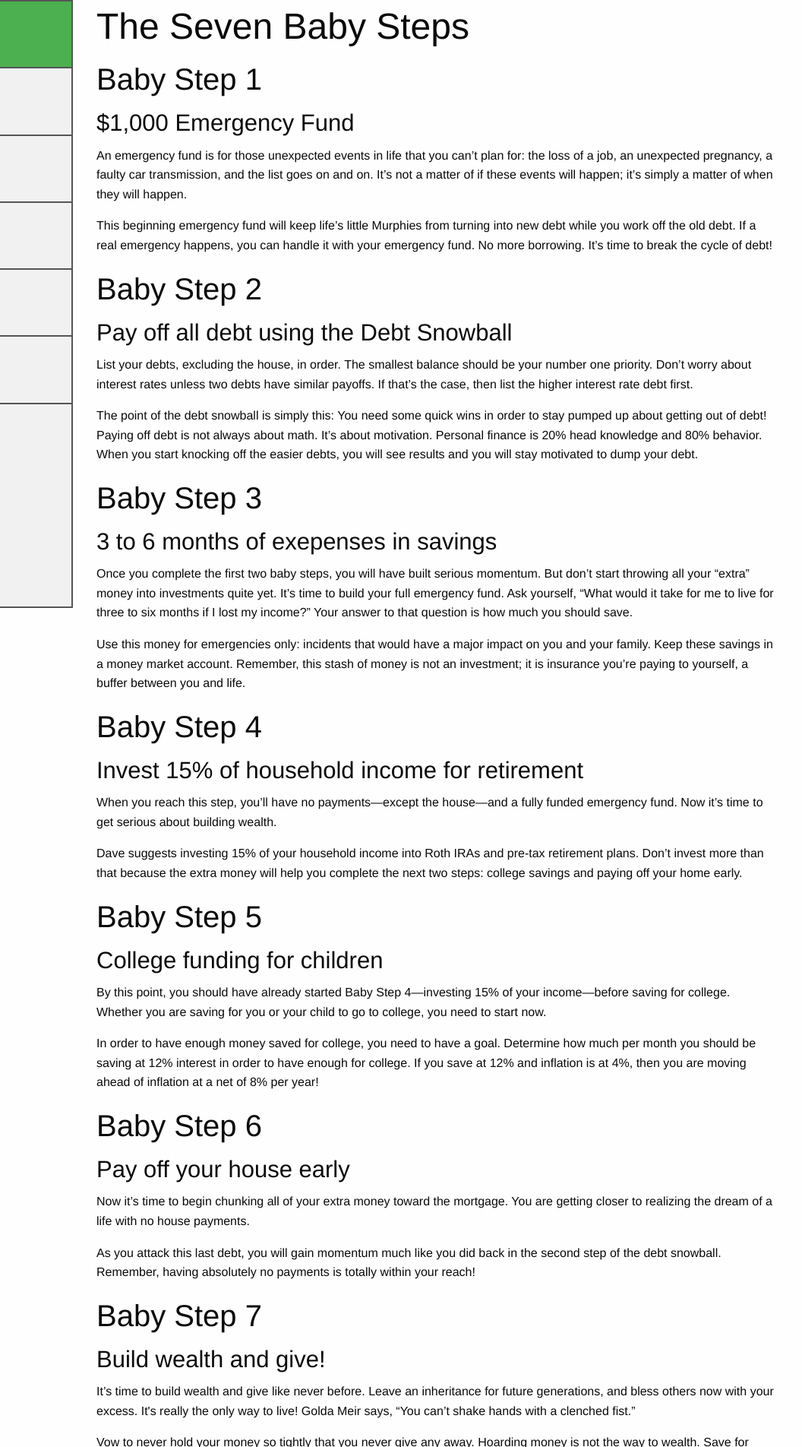
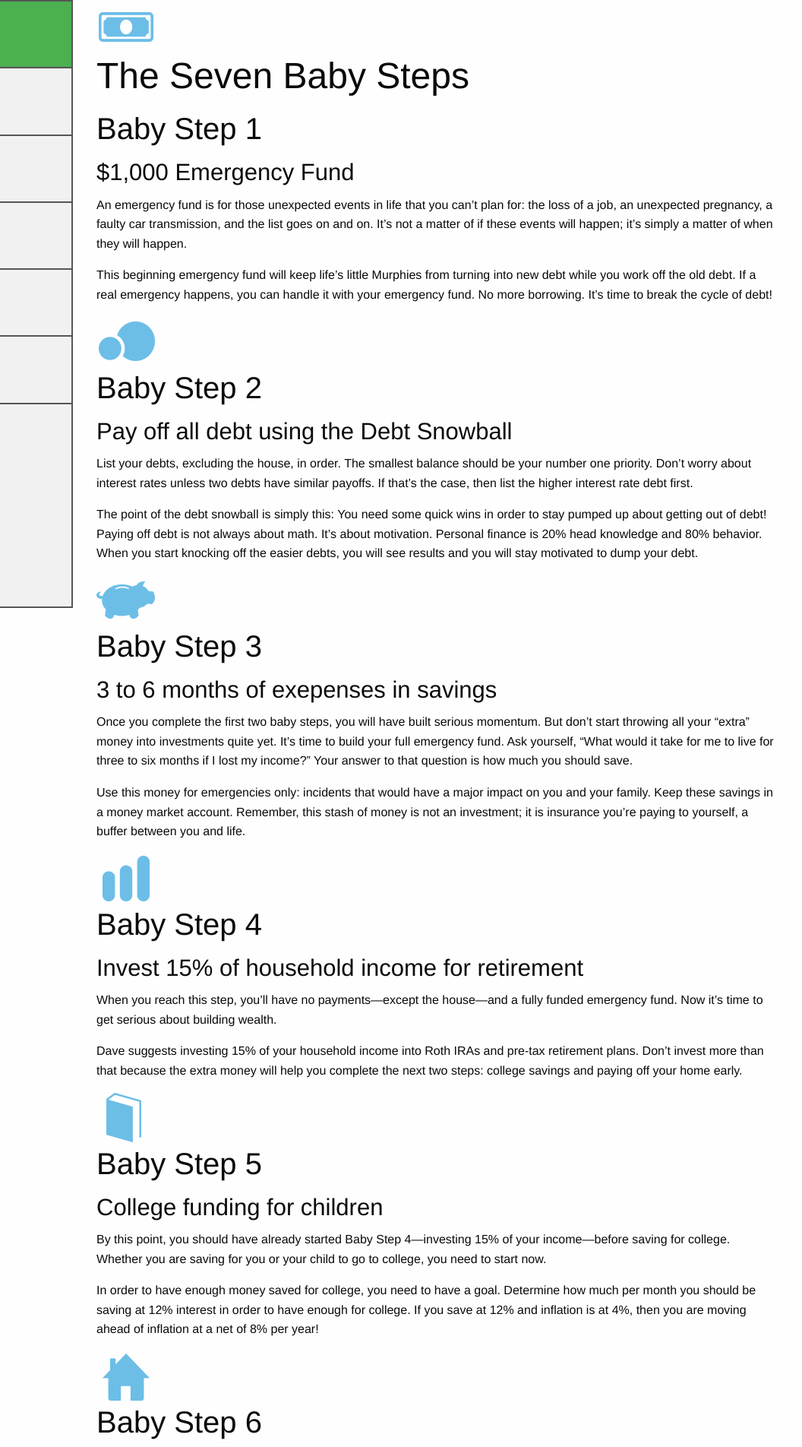
Before and after one commit to orchardsonbett/transition1, a plain HTML site: page index.html in a window 1280 px wide. Shown: the top 1904 px of the page at 76% size, 224-1280 px from the left. Drawn offline with Linux system fonts and the light colour scheme.

Commit message:
images added to index

```diff
--- a/index.html
+++ b/index.html
@@ -26,6 +26,7 @@
     </header>
     <div style="margin-left:25%;padding:1px 16px;height:1000px;">
         <div class="small-12 column">
+            <img src="img/icons_large_bs1_blue.png">
             <h1>The Seven Baby Steps</h1>
             <h2>Baby Step 1</h2>
             <h3> $1,000 Emergency Fund</h3>
@@ -33,36 +34,42 @@
             <p>This beginning emergency fund will keep life’s little Murphies from turning into new debt while you work off the old debt. If a real emergency happens, you can handle it with your emergency fund. No more borrowing. It’s time to break the cycle of debt!</p>
         </div>
         <div class="small-12 column">
+            <img src="img/icons_large_bs2_blue.png">
             <h2>Baby Step 2</h2>
             <h3>Pay off all debt using the Debt Snowball</h3>
             <p>List your debts, excluding the house, in order. The smallest balance should be your number one priority. Don’t worry about interest rates unless two debts have similar payoffs. If that’s the case, then list the higher interest rate debt first.</p>
             <p> The point of the debt snowball is simply this: You need some quick wins in order to stay pumped up about getting out of debt! Paying off debt is not always about math. It’s about motivation. Personal finance is 20% head knowledge and 80% behavior. When you start knocking off the easier debts, you will see results and you will stay motivated to dump your debt.</p>
         </div>
         <div class="small-12 column">
+            <img src="img/icons_large_bs3_blue.png">
             <h2>Baby Step 3</h2>
             <h3> 3 to 6 months of exepenses in savings</h3>
             <p>Once you complete the first two baby steps, you will have built serious momentum. But don’t start throwing all your “extra” money into investments quite yet. It’s time to build your full emergency fund. Ask yourself, “What would it take for me to live for three to six months if I lost my income?” Your answer to that question is how much you should save.</p>
             <p> Use this money for emergencies only: incidents that would have a major impact on you and your family. Keep these savings in a money market account. Remember, this stash of money is not an investment; it is insurance you’re paying to yourself, a buffer between you and life.</p>
         </div>
         <div class="small-12 column">
+            <img src="img/icons_large_bs4_blue.png">
             <h2>Baby Step 4</h2>
             <h3> Invest 15% of household income for retirement</h3>
             <p>When you reach this step, you’ll have no payments—except the house—and a fully funded emergency fund. Now it’s time to get serious about building wealth.</p>
             <p>Dave suggests investing 15% of your household income into Roth IRAs and pre-tax retirement plans. Don’t invest more than that because the extra money will help you complete the next two steps: college savings and paying off your home early.</p>
         </div>
         <div class="small-12 column">
+            <img src="img/icons_large_bs5_blue.png">
             <h2>Baby Step 5</h2>
             <h3> College funding for children</h3>
             <p>By this point, you should have already started Baby Step 4—investing 15% of your income—before saving for college. Whether you are saving for you or your child to go to college, you need to start now.</p>
             <p>In order to have enough money saved for college, you need to have a goal. Determine how much per month you should be saving at 12% interest in order to have enough for college. If you save at 12% and inflation is at 4%, then you are moving ahead of inflation at a net of 8% per year!</p>
         </div>
         <div class="small-12 column">
+            <img src="img/icons_large_bs6_blue.png">
             <h2>Baby Step 6</h2>
             <h3> Pay off your house early</h3>
             <p>Now it’s time to begin chunking all of your extra money toward the mortgage. You are getting closer to realizing the dream of a life with no house payments.</p>
             <p>As you attack this last debt, you will gain momentum much like you did back in the second step of the debt snowball. Remember, having absolutely no payments is totally within your reach!</p>
         </div>
         <div class="small-12 column">
+            <img src="img/icons_large_bs7_blue.png">
             <h2>Baby Step 7</h2>
             <h3> Build wealth and give!</h3>
             <p>It’s time to build wealth and give like never before. Leave an inheritance for future generations, and bless others now with your excess. It's really the only way to live! Golda Meir says, “You can’t shake hands with a clenched fist.”</p>
```
